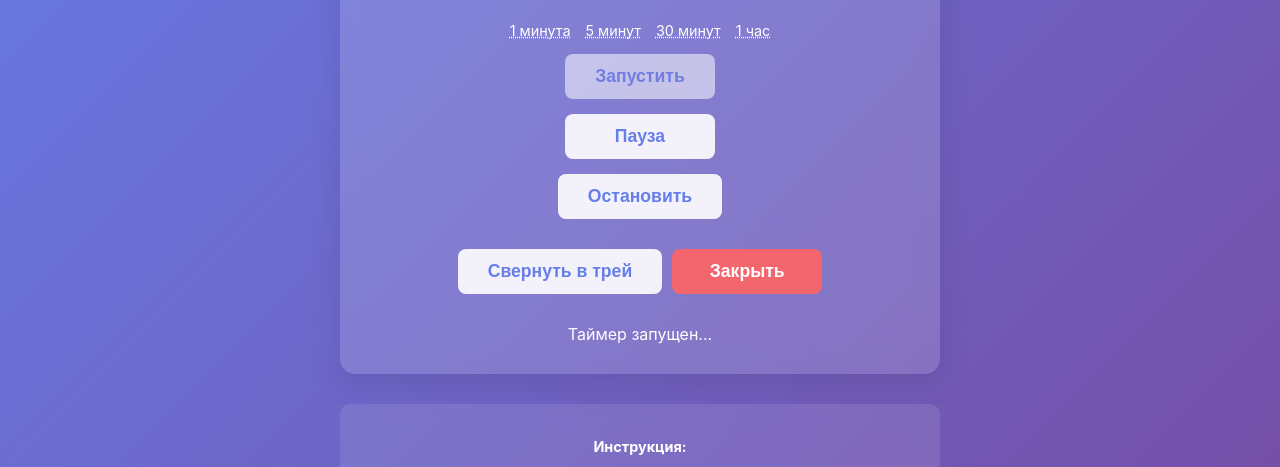
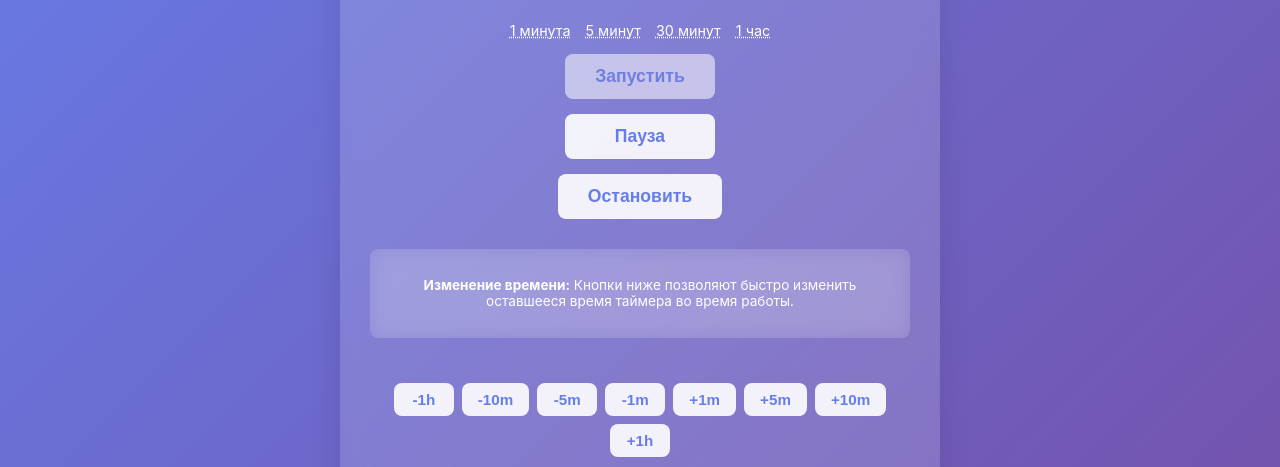
Before and after one commit to sigmaray/ts-electron-tray-timer, a website with bundled scripts: page src/index.html in a window 1280 px wide. Both pictures are taken after a click on the button "Запустить". Shown: the part 317-784 px from the top of the page. Built offline with nearby package versions, Linux system fonts and the light colour scheme.

Commit message:
Add decrease and increase buttons

```diff
--- a/src/index.html
+++ b/src/index.html
@@ -157,6 +157,27 @@
             backdrop-filter: blur(10px);
             font-size: 0.9em;
         }
+        .time-adjust-buttons {
+            display: flex;
+            gap: 8px;
+            justify-content: center;
+            flex-wrap: wrap;
+            margin: 15px 0;
+        }
+        .time-adjust-btn {
+            padding: 8px 16px;
+            font-size: 0.95em;
+            min-width: 60px;
+        }
+        .time-adjust-description {
+            background: rgba(255, 255, 255, 0.1);
+            padding: 15px;
+            border-radius: 8px;
+            margin: 15px 0;
+            backdrop-filter: blur(10px);
+            font-size: 0.85em;
+            text-align: center;
+        }
     </style>
 </head>
 <body>
@@ -179,6 +200,19 @@
                 <button id="startBtn">Запустить</button>
                 <button id="pauseBtn" disabled>Пауза</button>
                 <button id="stopBtn" disabled>Остановить</button>
+                <div class="time-adjust-description">
+                    <p><strong>Изменение времени:</strong> Кнопки ниже позволяют быстро изменить оставшееся время таймера во время работы.</p>
+                </div>
+                <div class="time-adjust-buttons">
+                    <button id="adjustMinus1h" class="time-adjust-btn" disabled>-1h</button>
+                    <button id="adjustMinus10m" class="time-adjust-btn" disabled>-10m</button>
+                    <button id="adjustMinus5m" class="time-adjust-btn" disabled>-5m</button>
+                    <button id="adjustMinus1m" class="time-adjust-btn" disabled>-1m</button>
+                    <button id="adjustPlus1m" class="time-adjust-btn" disabled>+1m</button>
+                    <button id="adjustPlus5m" class="time-adjust-btn" disabled>+5m</button>
+                    <button id="adjustPlus10m" class="time-adjust-btn" disabled>+10m</button>
+                    <button id="adjustPlus1h" class="time-adjust-btn" disabled>+1h</button>
+                </div>
                 <button id="dismissAlertBtn" class="dismiss-btn" style="display: none;">Отключить уведомление</button>
                 <div class="app-controls">
                     <button id="minimizeBtn">Свернуть в трей</button>
--- a/src/renderer.ts
+++ b/src/renderer.ts
@@ -35,6 +35,38 @@ function updateDisplay(): void {
   if (display) {
     display.textContent = formatTime(remainingSeconds);
   }
+}
+
+function adjustTime(seconds: number): void {
+  // Кнопки работают только если таймер запущен
+  if (!timerInterval || isPaused) return;
+
+  remainingSeconds += seconds;
+
+  // Не позволяем времени стать отрицательным
+  if (remainingSeconds < 0) {
+    remainingSeconds = 0;
+  }
+
+  updateDisplay();
+  sendTimerUpdate();
+}
+
+function updateTimeAdjustButtons(): void {
+  // Кнопки активны только если таймер запущен и не на паузе
+  const isActive = timerInterval !== null && !isPaused;
+
+  const buttons = [
+    'adjustMinus1h', 'adjustMinus10m', 'adjustMinus5m', 'adjustMinus1m',
+    'adjustPlus1m', 'adjustPlus5m', 'adjustPlus10m', 'adjustPlus1h'
+  ];
+
+  buttons.forEach(buttonId => {
+    const button = document.getElementById(buttonId) as HTMLButtonElement;
+    if (button) {
+      button.disabled = !isActive;
+    }
+  });
 }
 
 function parseTimeInput(inputValue: string): number | null {
@@ -119,6 +151,8 @@ function startTimer(): void {
 
   // Обновляем иконку трея сразу после создания интервала
   sendTimerUpdate();
+  // Обновляем состояние кнопок изменения времени после установки интервала
+  updateTimeAdjustButtons();
 }
 
 function pauseResumeTimer(): void {
@@ -137,6 +171,7 @@ function pauseResumeTimer(): void {
     status.textContent = isPaused ? 'Таймер на паузе' : 'Таймер запущен...';
   }
 
+  updateTimeAdjustButtons();
   sendTimerUpdate();
 }
 
@@ -164,6 +199,7 @@ function stopTimer(): void {
   }
   if (input) input.disabled = false;
   if (status) status.textContent = 'Таймер остановлен';
+  updateTimeAdjustButtons();
 
   // Останавливаем звук если он играет
   stopAlarmSound();
@@ -301,6 +337,9 @@ document.addEventListener('DOMContentLoaded', () => {
     Notification.requestPermission();
   }
 
+  // Инициализируем состояние кнопок изменения времени
+  updateTimeAdjustButtons();
+
   // Обработка Enter в поле ввода
   const input = document.getElementById('secondsInput') as HTMLInputElement;
   if (input) {
@@ -335,6 +374,25 @@ document.addEventListener('DOMContentLoaded', () => {
   if (dismissBtn) {
     dismissBtn.addEventListener('click', dismissNotification);
   }
+
+  // Обработчики кнопок изменения времени
+  const adjustButtons = [
+    { id: 'adjustMinus1h', seconds: -3600 },
+    { id: 'adjustMinus10m', seconds: -600 },
+    { id: 'adjustMinus5m', seconds: -300 },
+    { id: 'adjustMinus1m', seconds: -60 },
+    { id: 'adjustPlus1m', seconds: 60 },
+    { id: 'adjustPlus5m', seconds: 300 },
+    { id: 'adjustPlus10m', seconds: 600 },
+    { id: 'adjustPlus1h', seconds: 3600 }
+  ];
+
+  adjustButtons.forEach(({ id, seconds }) => {
+    const button = document.getElementById(id);
+    if (button) {
+      button.addEventListener('click', () => adjustTime(seconds));
+    }
+  });
 
   // Обработчики быстрых ссылок
   const quickLinks = document.querySelectorAll('.quick-link');
```
